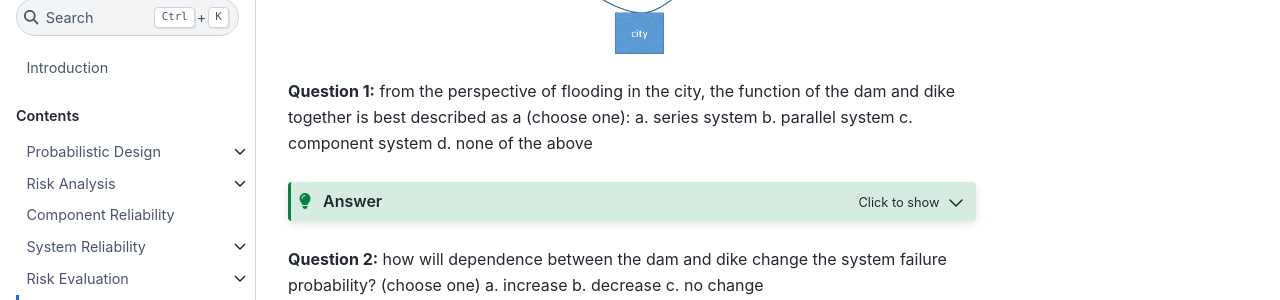
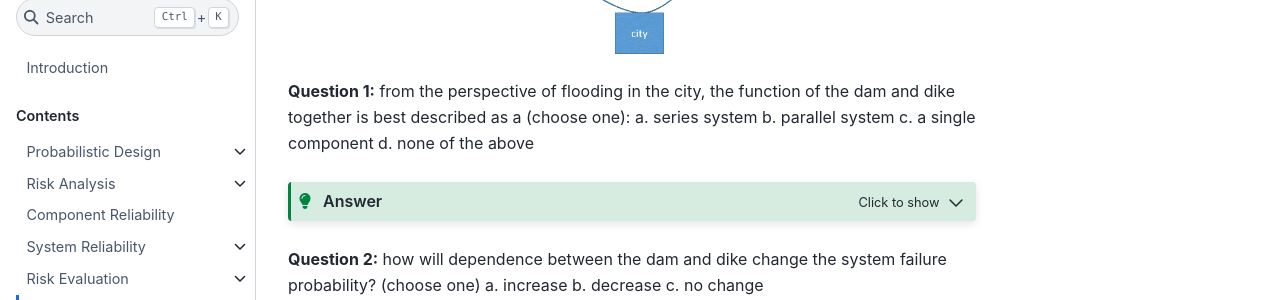
Before and after one commit to prob-design/risk-reliability, a Jupyter Book: the page built from book/exercises/exercise-sample-exam.md, in a window 1280 px wide and 900 px high, scrolled down 863 px. Shown: the part 179-479 px from the top of the window. Built offline with Jupyter Book 1.0.4 settings and Sphinx 7.4.7 and the Sphinx Book theme 1.1.4, drawn with Linux system fonts in a browser that asks for light colours.

Commit message:
update pages

````diff
--- a/book/exercises/exercise-sample-exam.md
+++ b/book/exercises/exercise-sample-exam.md
@@ -34,7 +34,7 @@ name: flood-protection
 **Question 1:** from the perspective of flooding in the city, the function of the dam and dike together is best described as a (choose one):
 a. series system
 b. parallel system
-c. component system
+c. a single component
 d. none of the above
 
 ```{admonition} Answer
````
Also changed, not shown: other parts of book/exercises/exercise-sample-exam.md (+3 -0 lines), book/exercises/exercise-dam.md (+1 -1 lines), book/exercises/exercise-paint.md (+4 -3 lines), book/risk-analysis/steps.md (+1 -1 lines).
